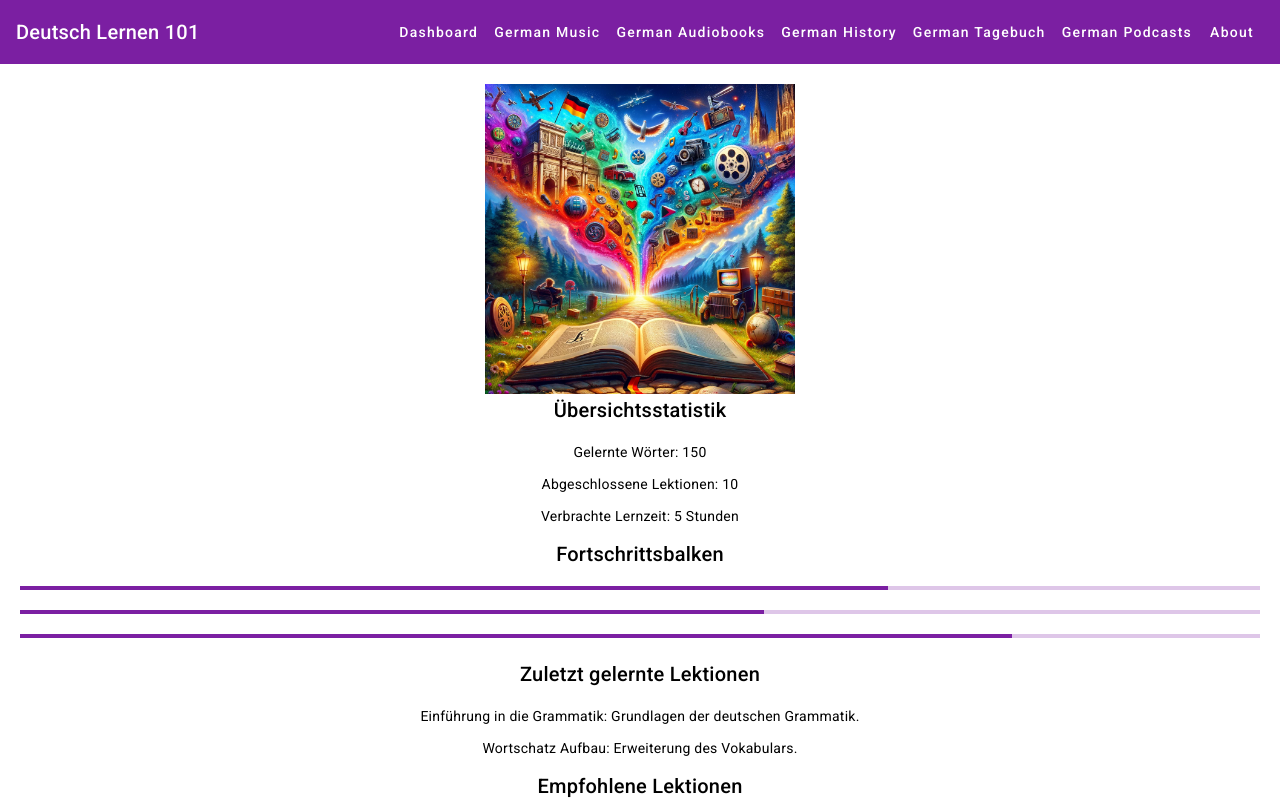
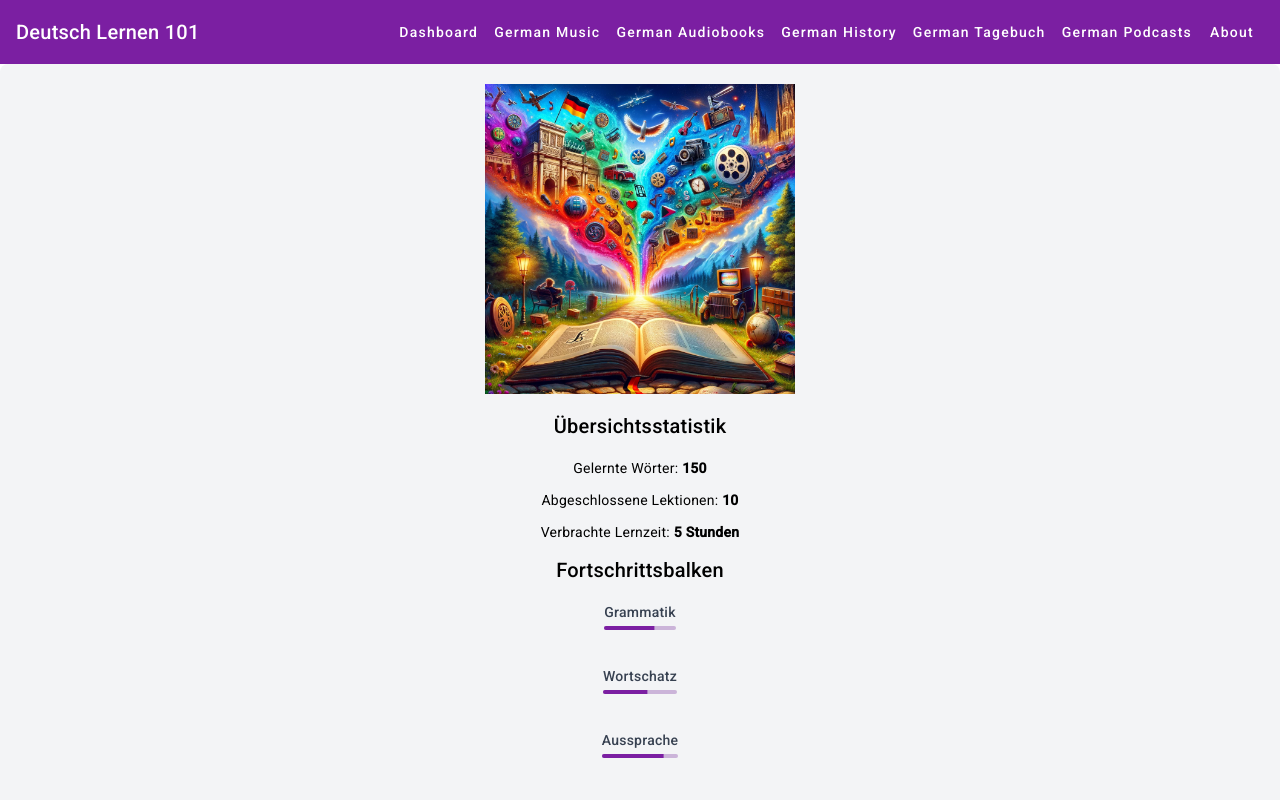
Before and after one commit to Mapacherama/deutsch-lernfortschritt-tracker, an Angular app: page /dashboard in a window 1280 px wide. Shown: the top 800 px of the page. Built offline with nearby package versions, Linux system fonts and the light colour scheme.

Commit message:
Converted the dashboard into something modern

```diff
--- a/src/app/dashboard/dashboard.component.html
+++ b/src/app/dashboard/dashboard.component.html
@@ -1,23 +1,37 @@
-<div class="dashboard">
-  <img src="assets/images/02a9c388-6458-44af-ac23-0b8fbd36ab83.webp" alt="Dashboard Image" style="width:25%;">
-    <h2 class="text-3xl font-bold">Übersichtsstatistik</h2>
-    <p>Gelernte Wörter: {{gelernteWoerter}}</p>
-    <p>Abgeschlossene Lektionen: {{abgeschlosseneLektionen}}</p>
-    <p>Verbrachte Lernzeit: {{verbrachteLernzeit}}</p>
+<div class="dashboard bg-gray-100 p-5 rounded-lg shadow-lg">
+  <img src="assets/images/02a9c388-6458-44af-ac23-0b8fbd36ab83.webp" alt="Dashboard Image" class="w-1/4 mb-4">
+  <h2 class="text-3xl font-bold mb-4">Übersichtsstatistik</h2>
+  <p class="mb-2">Gelernte Wörter: <span class="font-semibold">{{gelernteWoerter}}</span></p>
+  <p class="mb-2">Abgeschlossene Lektionen: <span class="font-semibold">{{abgeschlosseneLektionen}}</span></p>
+  <p class="mb-4">Verbrachte Lernzeit: <span class="font-semibold">{{verbrachteLernzeit}}</span></p>
 
+  <h2 class="text-2xl font-semibold mb-3">Fortschrittsbalken</h2>
+  <div class="mb-4">
+    <label for="grammatik" class="block text-sm font-medium text-gray-700 mb-1">Grammatik</label>
+    <mat-progress-bar mode="determinate" value="{{fortschrittsStatistiken.grammatik}}" class="w-full bg-gray-200 rounded-full h-2.5 dark:bg-gray-700">
+      <div class="bg-blue-600 h-2.5 rounded-full" style="width: {{fortschrittsStatistiken.grammatik}}%"></div>
+    </mat-progress-bar>
+  </div>
+  <div class="mb-4">
+    <label for="wortschatz" class="block text-sm font-medium text-gray-700 mb-1">Wortschatz</label>
+    <mat-progress-bar mode="determinate" value="{{fortschrittsStatistiken.wortschatz}}" class="w-full bg-gray-200 rounded-full h-2.5 dark:bg-gray-700">
+      <div class="bg-green-600 h-2.5 rounded-full" style="width: {{fortschrittsStatistiken.wortschatz}}%"></div>
+    </mat-progress-bar>
+  </div>
+  <div class="mb-6">
+    <label for="aussprache" class="block text-sm font-medium text-gray-700 mb-1">Aussprache</label>
+    <mat-progress-bar mode="determinate" value="{{fortschrittsStatistiken.aussprache}}" class="w-full bg-gray-200 rounded-full h-2.5 dark:bg-gray-700">
+      <div class="bg-red-600 h-2.5 rounded-full" style="width: {{fortschrittsStatistiken.aussprache}}%"></div>
+    </mat-progress-bar>
+  </div>
 
-    <h2>Fortschrittsbalken</h2>
-    <mat-progress-bar mode="determinate" value="{{fortschrittsStatistiken.grammatik}}"></mat-progress-bar>
-    <mat-progress-bar mode="determinate" value="{{fortschrittsStatistiken.wortschatz}}"></mat-progress-bar>
-    <mat-progress-bar mode="determinate" value="{{fortschrittsStatistiken.aussprache}}"></mat-progress-bar>
+  <h2 class="text-2xl font-semibold mb-3">Zuletzt gelernte Lektionen</h2>
+  <div *ngFor="let lektion of zuletztGelernteLektionen" class="mb-2">
+    <p>{{lektion.name}}: <span class="text-gray-600">{{lektion.beschreibung}}</span></p>
+  </div>
 
-    <h2>Zuletzt gelernte Lektionen</h2>
-    <div *ngFor="let lektion of zuletztGelernteLektionen">
-      <p>{{lektion.name}}: {{lektion.beschreibung}}</p>
-    </div>
-
-    <h2>Empfohlene Lektionen</h2>
-    <div *ngFor="let lektion of empfohleneLektionen">
-      <p>{{lektion.name}}: {{lektion.beschreibung}}</p>
-    </div>
+  <h2 class="text-2xl font-semibold mb-3">Empfohlene Lektionen</h2>
+  <div *ngFor="let lektion of empfohleneLektionen" class="mb-2">
+    <p>{{lektion.name}}: <span class="text-gray-600">{{lektion.beschreibung}}</span></p>
   </div>
+</div>
```
